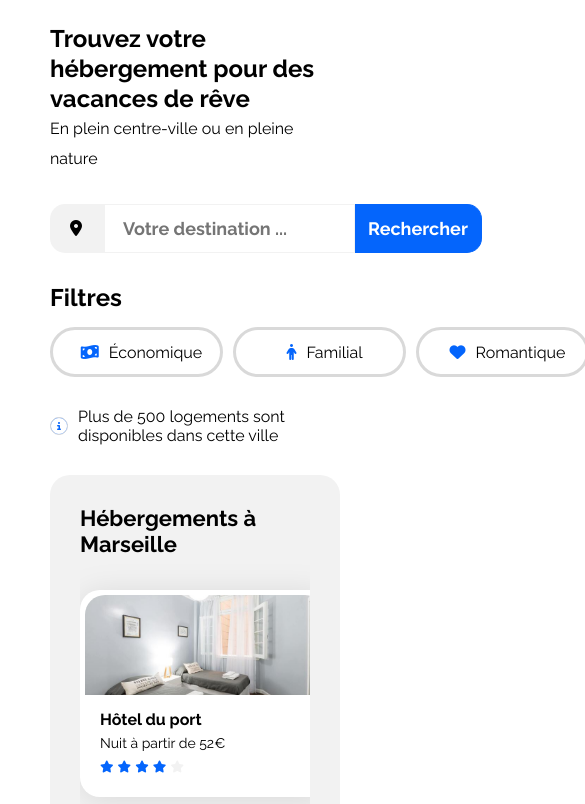
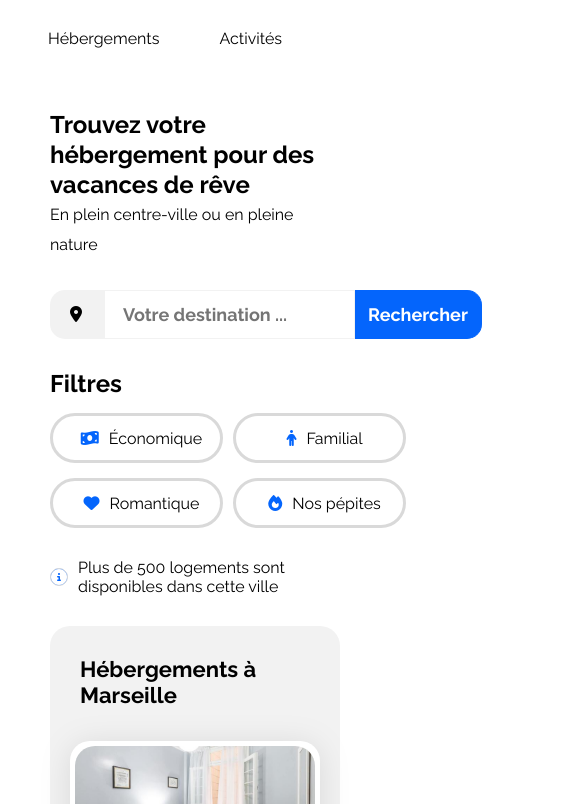
Before and after one commit to thealamenthed/booki-starter-code, a plain HTML site: page index.html in a window 390 px wide. Shown: the part 85-889 px from the top of the page, 585 px wide, since content can reach past the window. Drawn offline with Linux system fonts and the light colour scheme.

Commit message:
feat(booki):  responsive mobile for filters part

```diff
--- a/css/style.css
+++ b/css/style.css
@@ -63,6 +63,7 @@ body {
     max-width: 1440px;
     padding: 0 50px;
     box-sizing: border-box;
+    min-width: 320px;
     /* margin: 0 25px; */
 }
 
@@ -237,6 +238,10 @@ form.form::after {
 
 }
 
+.container-all-filtres {
+    display: flex;
+}
+
 h2#filters {
     padding: 0 10px 0 0;
 }
@@ -329,7 +334,6 @@ span.icon-info {
     grid-template-columns: repeat(3, 1fr);
     grid-gap: 10px;
     justify-items: center;
-    overflow: auto;
 }
 
 
@@ -531,7 +535,10 @@ h3 {
         display: flex;
         flex-direction: column;
         align-items: flex-start;
+    }
 
+    .container-all-filtres {
+        display: flex;
     }
 
     .content-filter {
@@ -572,10 +579,6 @@ h3 {
 
 
 
-
-
-
-
     .hebergements-and-populaires {
         flex-direction: column;
     }
@@ -613,6 +616,40 @@ h3 {
 /* Small devices (phones, less than 768px) */
 @media (max-width: 767.98px) {
 
-    /* ... */
+    /* HEADER */
+
+    header {
+        display: flex;
+        justify-content: space-between;
+        align-items: center;
+        flex-direction: column;
+        min-height: 115px;
+        margin-top: 50px;
+    }
+
+    .logo {
+        margin-bottom: 20px;
+    }
+
     .activites-card {}
+
+
+
+
+    /* FILTERS */
+
+    .container-all-filtres {
+        display: flex;
+        flex-direction: column;
+    }
+
+    /* HEBERGEMENTS */
+
+    .hebergements-cards {
+        display: flex;
+        flex-direction: column;
+        flex-wrap: nowrap;
+        align-items: center;
+    }
+
 }
--- a/index.html
+++ b/index.html
@@ -64,6 +64,7 @@
 
           <div class="location-filters">
             <h2 id="filters">Filtres</h2>
+            <div class="container-all-filtres">
               <div class="filter-container">
                 <div class="content-filter">
                   <span class="icon-filter"
@@ -77,6 +78,8 @@
                   ></span>
                   <p>Familial</p>
                 </div>
+              </div>
+              <div class="filter-container">
                 <div class="content-filter">
                   <span class="icon-filter"
                     ><i class="fa-solid fa-heart icon-blue"></i
@@ -88,6 +91,7 @@
                     ><i class="fa-solid fa-fire icon-blue"></i
                   ></span>
                   <p>Nos pépites</p>
+                </div>
               </div>
             </div>
           </div>
```
Lines whose indentation alone changed are shown as unchanged.
